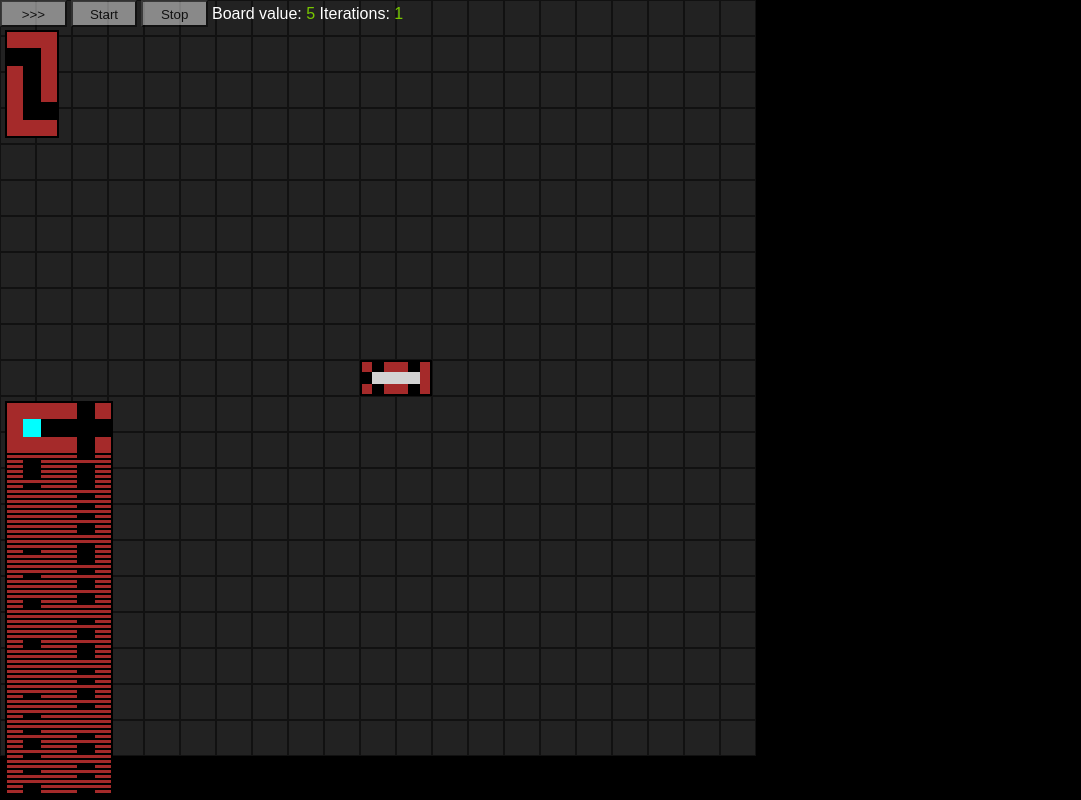
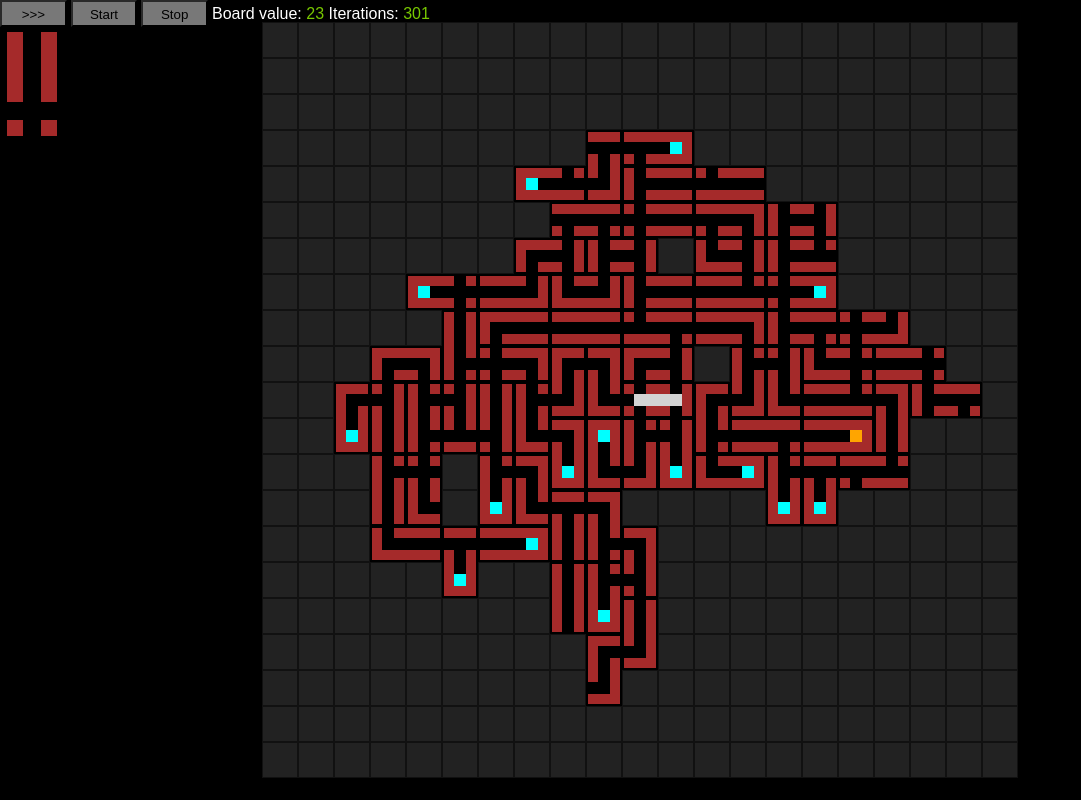
Before and after one commit to Terrub/visual_mmr, a plain HTML site: page bandida.html in a window 1280 px wide. Shown: the whole page, without its empty margins (0-1081 px from the left). Drawn offline with Linux system fonts and the light colour scheme.

Commit message:
Changes board to be centred

```diff
--- a/bandida.html
+++ b/bandida.html
@@ -29,10 +29,31 @@
         height: 100%;
       }
 
-      canvas {
+      /* canvas { */
       /* background-color: #161616; */
-        position: absolute;
-        z-index: -1;
+      /* position: absolute; */
+      /* z-index: -1; */
+      /* } */
+
+      #hud {
+        z-index: 5;
+      }
+
+      #gameBoardContainer {
+        width: 100%;
+        height: 100%;
+        display: grid;
+        justify-content: center;
+        align-content: center;
+        z-index: 1;
+      }
+
+      #gameBoard {
+        width: fit-content;
+        height: fit-content;
+        display: grid;
+        justify-content: center;
+        align-content: center;
       }
 
       button,
@@ -836,17 +857,30 @@
         const cW = boardWidth * scale * 3;
         const cH = boardHeight * scale * 3;
 
-        boardCanvas = createCanvas(cW, cH);
-        document.body.appendChild(boardCanvas);
+        const gameBoard = document.getElementById("gameBoard");
+        const hud = document.getElementById("hud");
+
+        // boardCanvas = createCanvas(cW, cH);
+        boardCanvas = document.getElementById("boardCanvas");
+        boardCanvas.width = cW;
+        boardCanvas.height = cH;
+        // gameBoard.appendChild(boardCanvas);
         boardDisplay = createDisplayFromCanvas(boardCanvas);
 
-        placedTilesCanvas = createCanvas(cW, cH);
-        document.body.appendChild(placedTilesCanvas);
+        // placedTilesCanvas = createCanvas(cW, cH);
+        placedTilesCanvas = document.getElementById("placedTilesCanvas");
+        placedTilesCanvas.width = cW;
+        placedTilesCanvas.height = cH;
+        placedTilesCanvas.style.setProperty("position", "absolute");
+        // gameBoard.appendChild(placedTilesCanvas);
         placedTilesDisplay = createDisplayFromCanvas(placedTilesCanvas);
 
-        hudCanvas = createCanvas(window.innerWidth, window.innerHeight);
+        // hudCanvas = createCanvas(window.innerWidth, window.innerHeight);
+        hudCanvas = document.getElementById("hudCanvas");
+        hudCanvas.width = window.innerWidth;
+        hudCanvas.height = window.innerHeight;
         hudCanvas.style.setProperty("position", "fixed");
-        document.body.appendChild(hudCanvas);
+        // hud.appendChild(hudCanvas);
         hudDisplay = createDisplayFromCanvas(hudCanvas);
 
         tileSet = AVAILABLE_TILES.slice();
@@ -855,8 +889,8 @@
         const centreTile = tileSet.splice(centreTileIndex, 1)[0];
         const grid = createGrid(boardWidth, boardHeight);
         const hand = [];
-        // const game = createGivenTileSetSolver(tileSet, grid);
-        const game = createManualBandidaGame(tileSet, grid);
+        const game = createGivenTileSetSolver(tileSet, grid);
+        // const game = createManualBandidaGame(tileSet, grid);
 
         grid.placeCentreTile(centreTile);
         game.drawTiles(hand);
@@ -894,12 +928,17 @@
         }
 
         loop = mainLoop(tic);
+        /*
         loop.next();
-        // loop.start();
+        /*/
+        loop.start();
+        //*/
       }
 
       window.onload = init;
     </script>
+    <div id="hud">
+      <canvas id="hudCanvas"></canvas>
       <div class="scoreBoard">
         <button id="btn_next" onclick="loop.next();">>>></button>
         <button id="btn_start" onclick="loop.start();">Start</button>
@@ -910,5 +949,12 @@
           <span id="gameStateText"></span>
         </label>
       </div>
+    </div>
+    <div id="gameBoardContainer">
+      <div id="gameBoard">
+        <canvas id="boardCanvas"></canvas>
+        <canvas id="placedTilesCanvas"></canvas>
+      </div>
+    </div>
   </body>
 </html>
```
Also changed, not shown: workfile_bandida.js (+8 -0 lines). Lines whose indentation alone changed are shown as unchanged.
